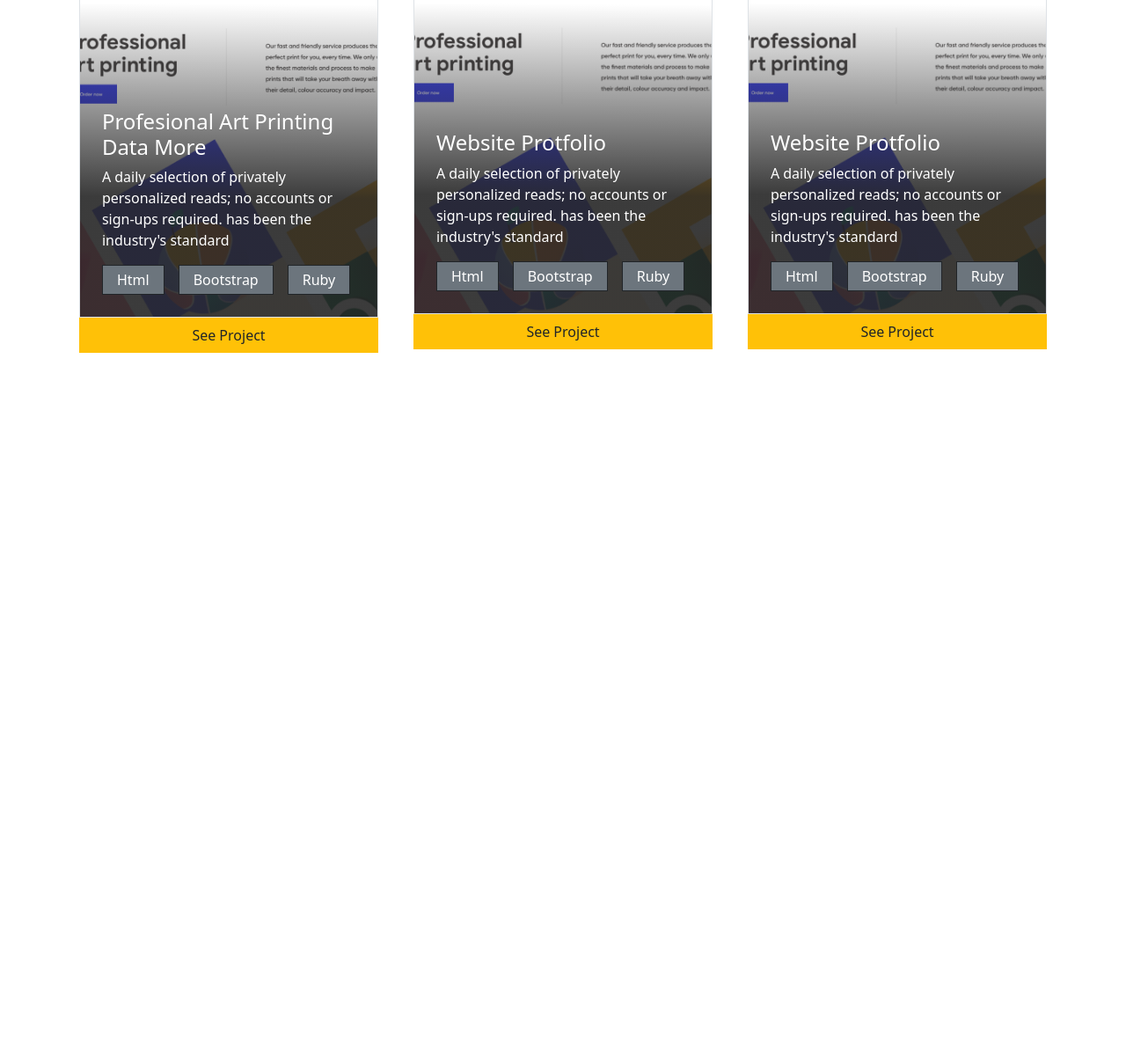
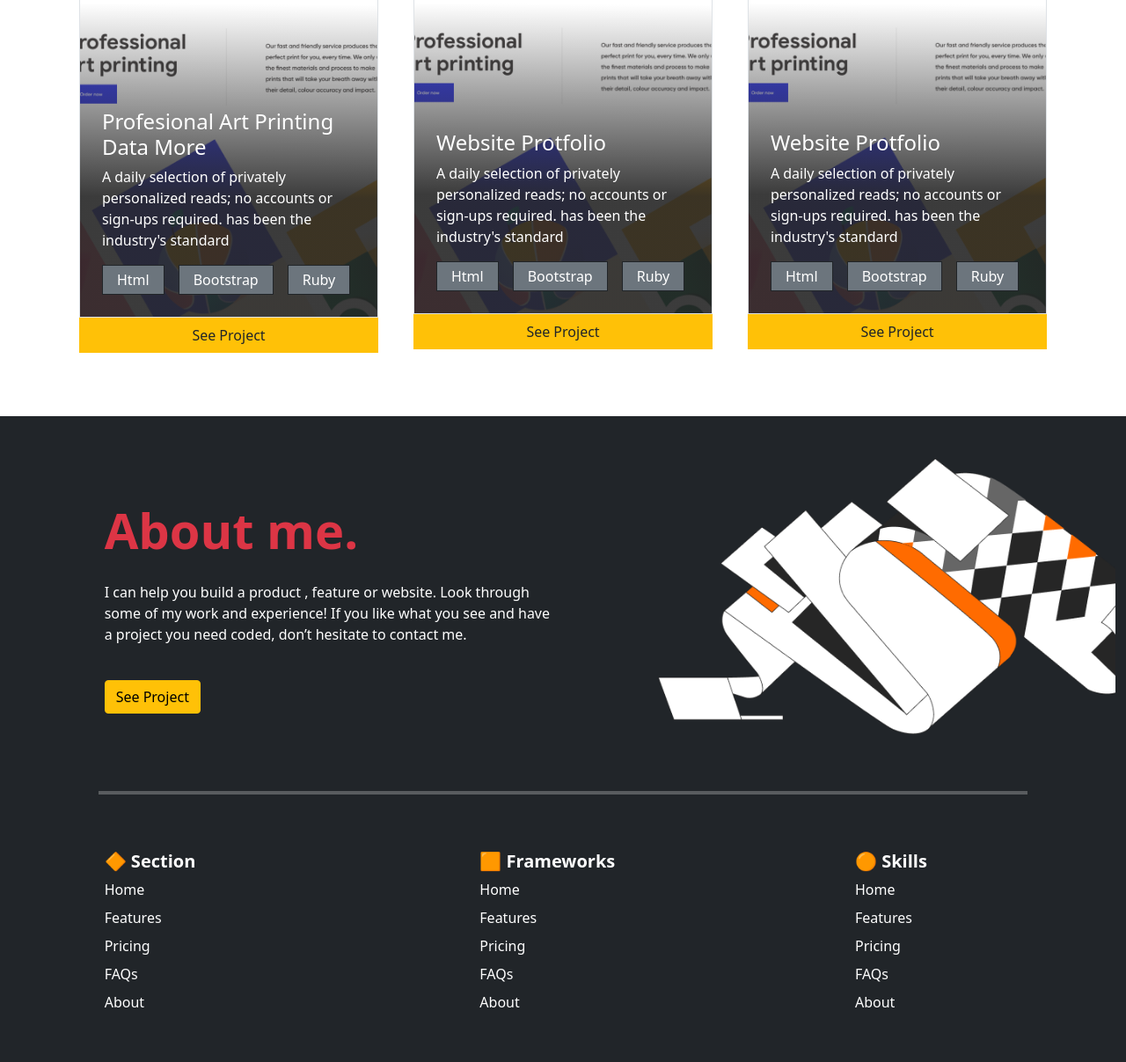
Before and after one commit to KUBAHO3/My-portfolio-2, a website: page index.html in a window 1280 px wide. Shown: the part 1982-3189 px from the top of the page at 88% size. Before the commit the page ends 2383 px from the top, so only its background shows below. Drawn offline with nearby package versions, Linux system fonts and the light colour scheme.

Commit message:
add about me

```diff
--- a/index.html
+++ b/index.html
@@ -200,6 +200,64 @@
             </div>
         </div>
     </section>
+    <br><br><br>
+    <section class="bg-dark" id="about-me">
+        <div class="container-fluid">
+            <div class="row d-flex" >
+                <div class="col-1 align-items-center pt-5">
+
+                </div>
+                <div class="col-5 align-items-center pt-5">
+                    <h1 class="text-danger display-4 fw-bold pt-5">About me.</h1>
+                    <p class="text-white pt-3">I can help you build a product , feature or website. Look through some of my work and experience! If you like what you see and have a project you need coded,
+                        don’t hesitate to contact me.</p>
+                    <button type="button" class="btn btn-warning mt-4">See Project</button>
+                </div>
+                <div class="col-6 d-flex flex-row-reverse pt-5">
+                    <img class="img-fluid float-right" src="images/aboutme.png" alt="" width="520">
+                </div>
+                <div class="container mt-5">
+                    <hr class="line-white">
+                </div>
+            </div>
+            <div class="row py-5">
+                <div class="col-1"></div>
+                <div class="col-4">
+                    <h5 class="text-white fw-bold">🔶 Section</h5>
+                    <ul class="nav flex-column">
+                      <li class="nav-item mb-2"><a href="#" class="nav-link p-0 text-white">Home</a></li>
+                      <li class="nav-item mb-2"><a href="#" class="nav-link p-0 text-white">Features</a></li>
+                      <li class="nav-item mb-2"><a href="#" class="nav-link p-0 text-white">Pricing</a></li>
+                      <li class="nav-item mb-2"><a href="#" class="nav-link p-0 text-white">FAQs</a></li>
+                      <li class="nav-item mb-2"><a href="#" class="nav-link p-0 text-white">About</a></li>
+                    </ul>
+                </div>
+                <div class="col-4">
+                    <h5 class="text-white fw-bold">🟧 Frameworks</h5>
+                    <ul class="nav flex-column">
+                      <li class="nav-item mb-2"><a href="#" class="nav-link p-0 text-white">Home</a></li>
+                      <li class="nav-item mb-2"><a href="#" class="nav-link p-0 text-white">Features</a></li>
+                      <li class="nav-item mb-2"><a href="#" class="nav-link p-0 text-white">Pricing</a></li>
+                      <li class="nav-item mb-2"><a href="#" class="nav-link p-0 text-white">FAQs</a></li>
+                      <li class="nav-item mb-2"><a href="#" class="nav-link p-0 text-white">About</a></li>
+                    </ul>
+                </div>
+                <div class="col-3">
+                    <h5 class="text-white fw-bold">🟠 Skills</h5>
+                    <ul class="nav flex-column">
+                      <li class="nav-item mb-2"><a href="#" class="nav-link p-0 text-white">Home</a></li>
+                      <li class="nav-item mb-2"><a href="#" class="nav-link p-0 text-white">Features</a></li>
+                      <li class="nav-item mb-2"><a href="#" class="nav-link p-0 text-white">Pricing</a></li>
+                      <li class="nav-item mb-2"><a href="#" class="nav-link p-0 text-white">FAQs</a></li>
+                      <li class="nav-item mb-2"><a href="#" class="nav-link p-0 text-white">About</a></li>
+                    </ul>
+                </div>
+            </div>
+        </div>
+        <div class="container">
+
+        </div>
+    </section>
 
 </body>
 </html>
--- a/style.css
+++ b/style.css
@@ -9,6 +9,12 @@ body {
 
 .line {
     border: 2px solid black;
+}
+
+.line-white {
+    border: 2px solid white;
+   margin-right: 8%;
+   margin-left: 8%;
 }
 
 .card-all {
```
Also changed, not shown: images/aboutme.png (added).
